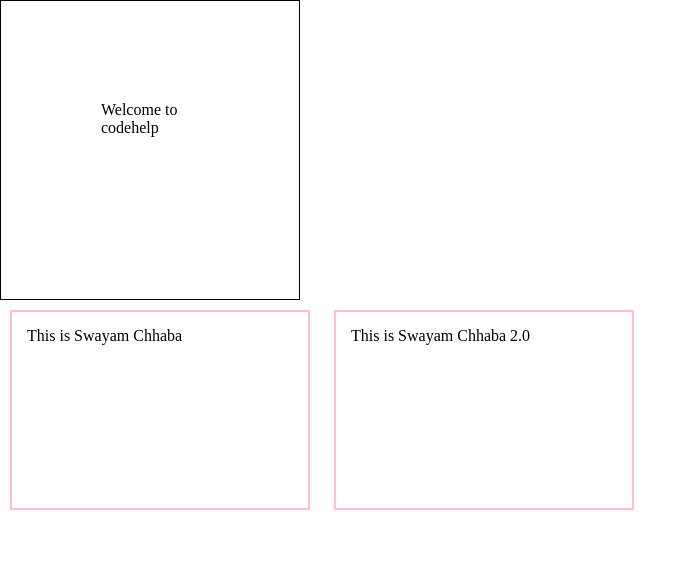
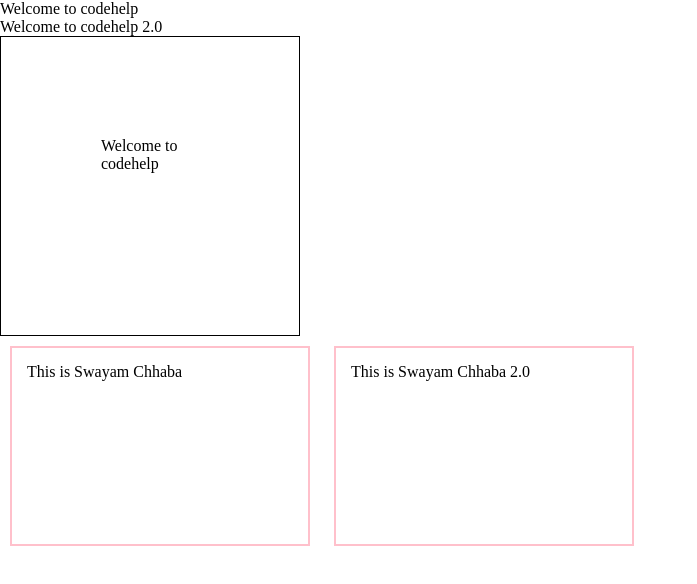
Before and after one commit to swayamchhaba/LearnFullStack, a plain HTML site: page lecture_16/index.html in a window 1280 px wide. Shown: the whole page, without its empty margins (0-697 px from the left). Drawn offline with Linux system fonts and the light colour scheme.

Commit message:
lecture 16 - block and inline display with properties

```diff
--- a/lecture_16/index.html
+++ b/lecture_16/index.html
@@ -47,14 +47,14 @@
         </style>
 
     </head>
-    <!-- <body>
+    <body>
         <div>
             Welcome to codehelp
         </div>
 
         <div>
             Welcome to codehelp 2.0
-        </div> -->
+        </div>
 
         <div class="box">
             Welcome to codehelp
```
